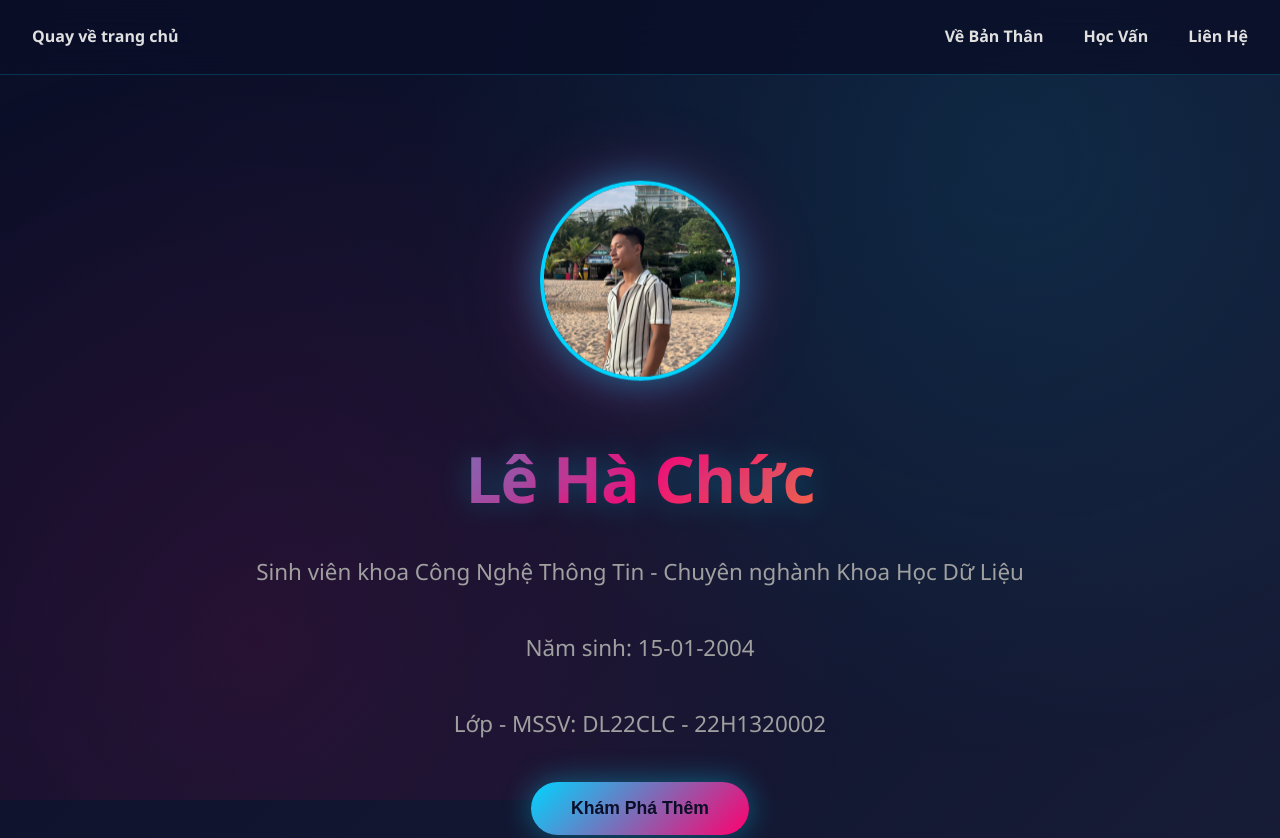
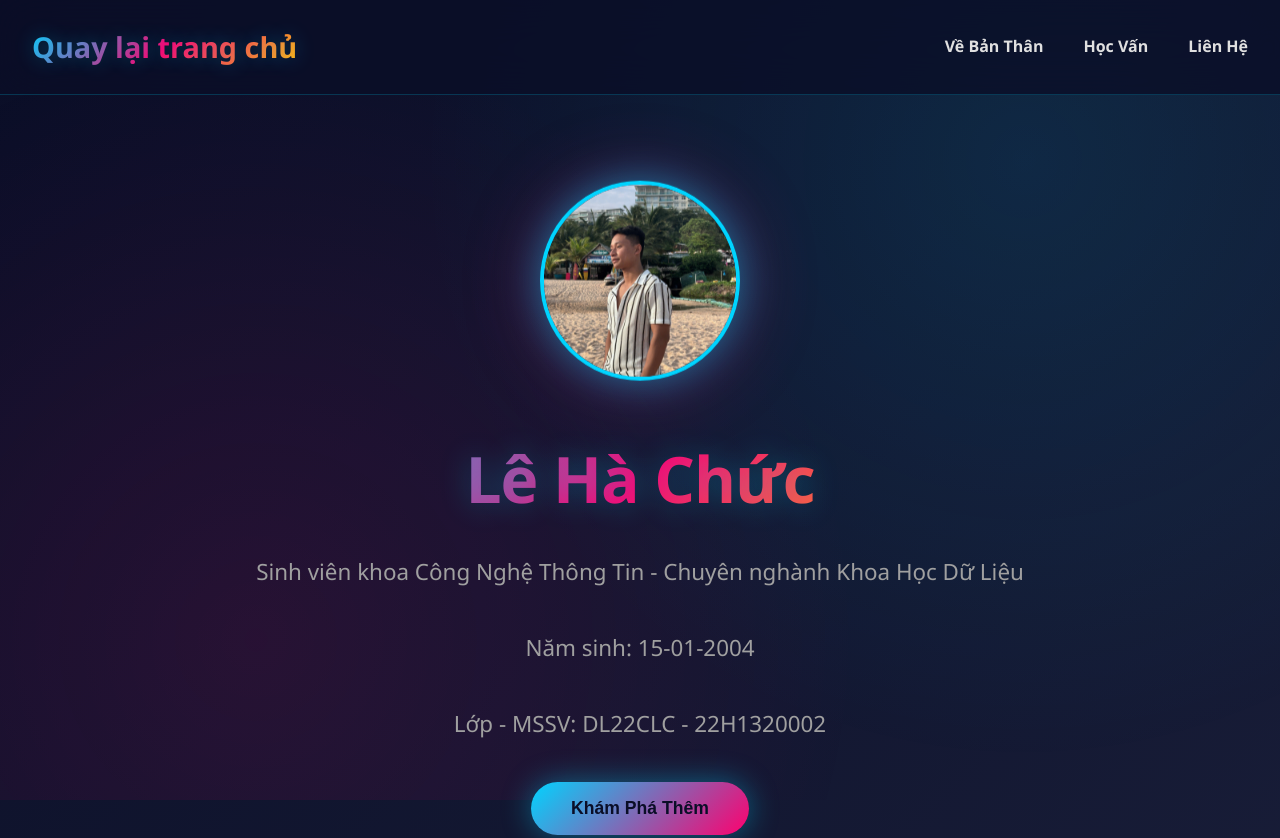
Before and after one commit to dongquanpro2004/Nhom10giuaky, a plain HTML site: page html/chuc.html in a window 1280 px wide. Shown: the top 838 px of the page. Drawn offline with Linux system fonts and the light colour scheme.

Commit message:
sua_lan_6

```diff
--- a/html/chuc.html
+++ b/html/chuc.html
@@ -8,7 +8,7 @@
 </head>
 <body>
     <nav>
-        <a href="../index.html">Quay về trang chủ</a>
+        <a href="../index.html" class="logo">Quay lại trang chủ</a>
         <ul>
             <li><a href="#about">Về Bản Thân</a></li>
             <li><a href="#education">Học Vấn</a></li>
```
